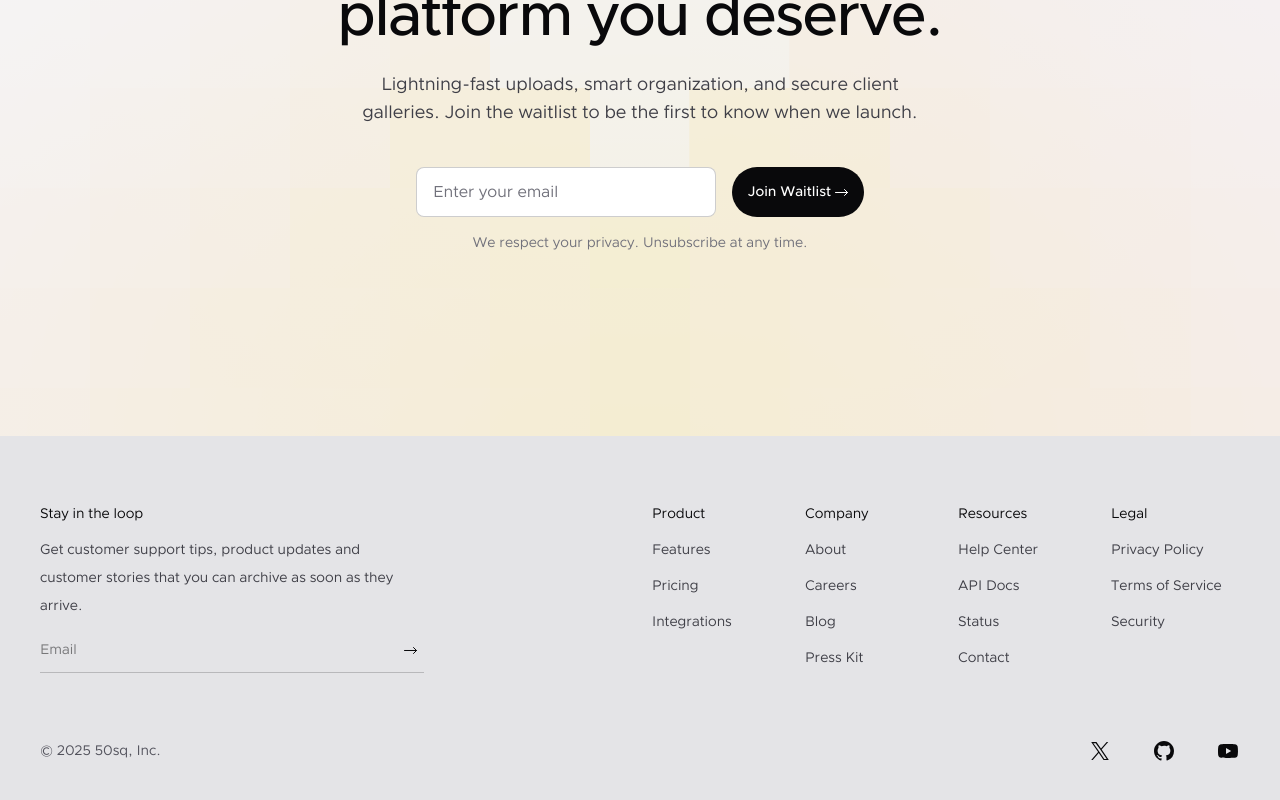
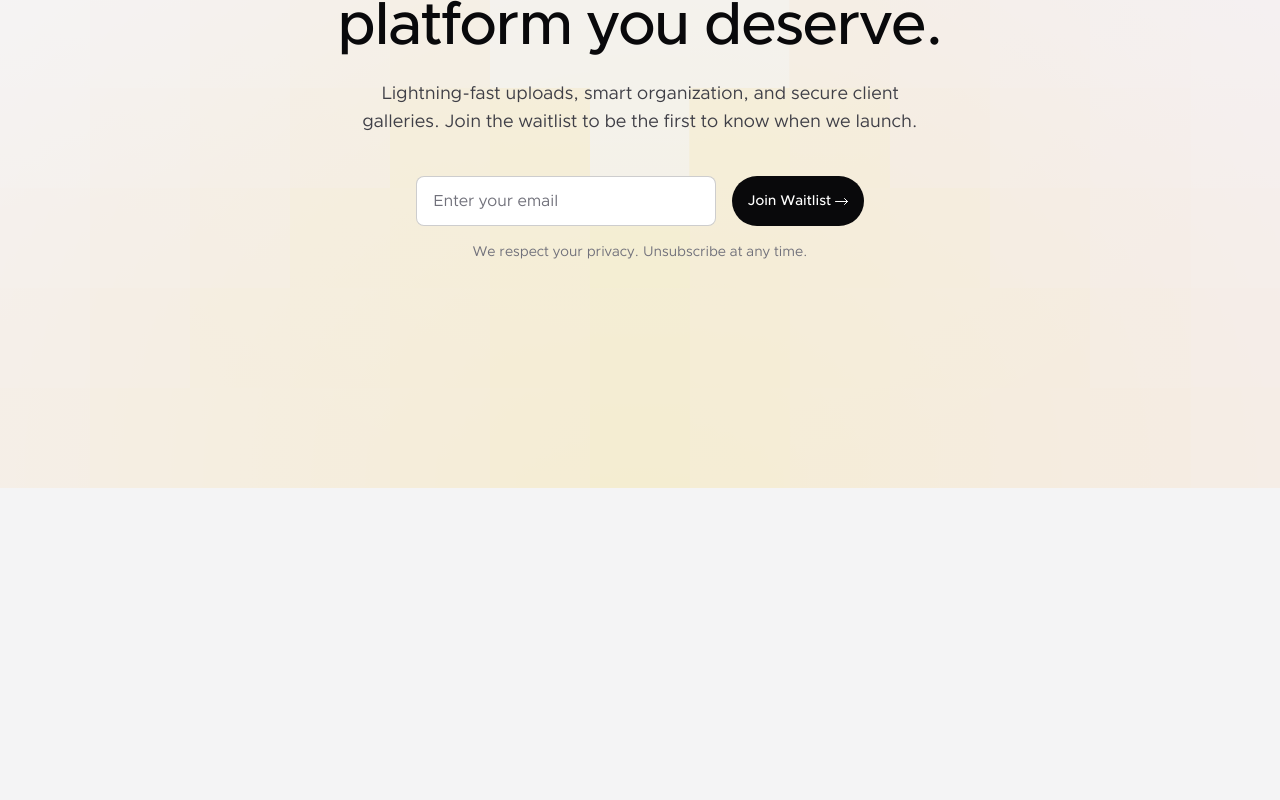
Before and after one commit to 50sq/50sq-next, a Next.js app: page / in a window 1280 px wide. Shown: the part 312-1112 px from the top of the page. After the commit the page ends 800 px from the top, so only its background shows below. Built offline with nearby package versions, Linux system fonts and the light colour scheme.

Commit message:
landing page

```diff
--- a/src/app/layout.tsx
+++ b/src/app/layout.tsx
@@ -1,21 +1,7 @@
-import { ButtonLink, PlainButtonLink } from '@/components/elements/button'
+import { PlainButtonLink } from '@/components/elements/button'
 import { Main } from '@/components/elements/main'
 import { ThemeToggle } from '@/components/elements/theme-toggle'
-import { GitHubIcon } from '@/components/icons/social/github-icon'
-import { XIcon } from '@/components/icons/social/x-icon'
-import { YouTubeIcon } from '@/components/icons/social/youtube-icon'
-import {
-  FooterCategory,
-  FooterLink,
-  FooterWithNewsletterFormCategoriesAndSocialIcons,
-  NewsletterForm,
-  SocialLink,
-} from '@/components/sections/footer-with-newsletter-form-categories-and-social-icons'
-import {
-  NavbarLink,
-  NavbarLogo,
-  NavbarWithLogoActionsAndCenteredLinks,
-} from '@/components/sections/navbar-with-logo-actions-and-centered-links'
+import { NavbarLogo, NavbarWithLogoActionsAndCenteredLinks } from '@/components/sections/navbar-with-logo-actions-and-centered-links'
 import { ThemeProvider } from '@/components/theme-provider'
 import type { Metadata } from 'next'
 import './globals.css'
@@ -62,62 +48,6 @@ export default function RootLayout({
           />
 
           <Main>{children}</Main>
-
-          <FooterWithNewsletterFormCategoriesAndSocialIcons
-            id="footer"
-            cta={
-              <NewsletterForm
-                headline="Stay in the loop"
-                subheadline={
-                  <p>
-                    Get customer support tips, product updates and customer stories that you can archive as soon as they
-                    arrive.
-                  </p>
-                }
-                action="#"
-              />
-            }
-            links={
-              <>
-                <FooterCategory title="Product">
-                  <FooterLink href="#">Features</FooterLink>
-                  <FooterLink href="#">Pricing</FooterLink>
-                  <FooterLink href="#">Integrations</FooterLink>
-                </FooterCategory>
-                <FooterCategory title="Company">
-                  <FooterLink href="#">About</FooterLink>
-                  <FooterLink href="#">Careers</FooterLink>
-                  <FooterLink href="#">Blog</FooterLink>
-                  <FooterLink href="#">Press Kit</FooterLink>
-                </FooterCategory>
-                <FooterCategory title="Resources">
-                  <FooterLink href="#">Help Center</FooterLink>
-                  <FooterLink href="#">API Docs</FooterLink>
-                  <FooterLink href="#">Status</FooterLink>
-                  <FooterLink href="#">Contact</FooterLink>
-                </FooterCategory>
-                <FooterCategory title="Legal">
-                  <FooterLink href="/privacy-policy">Privacy Policy</FooterLink>
-                  <FooterLink href="#">Terms of Service</FooterLink>
-                  <FooterLink href="#">Security</FooterLink>
-                </FooterCategory>
-              </>
-            }
-            fineprint="© 2025 50sq, Inc."
-            socialLinks={
-              <>
-                <SocialLink href="https://x.com" name="X">
-                  <XIcon />
-                </SocialLink>
-                <SocialLink href="https://github.com" name="GitHub">
-                  <GitHubIcon />
-                </SocialLink>
-                <SocialLink href="https://www.youtube.com" name="YouTube">
-                  <YouTubeIcon />
-                </SocialLink>
-              </>
-            }
-          />
         </ThemeProvider>
       </body>
     </html>
--- a/src/app/page.tsx
+++ b/src/app/page.tsx
@@ -4,7 +4,7 @@ import { ArrowNarrowRightIcon } from '@/components/icons/arrow-narrow-right-icon
 
 export default function Page() {
   return (
-    <section className="flex min-h-[calc(100vh-200px)] items-center">
+    <section className="flex h-[calc(100svh-5.25rem)] items-start pt-[20%] xl:pt-32">
       <Container className="flex flex-col items-center text-center">
         <p className="text-sm font-medium text-yellow-600 dark:text-yellow-500">Coming Soon</p>
         <h1 className="mt-4 max-w-3xl text-4xl font-medium tracking-tight text-zinc-950 sm:text-5xl lg:text-6xl dark:text-white">
```
